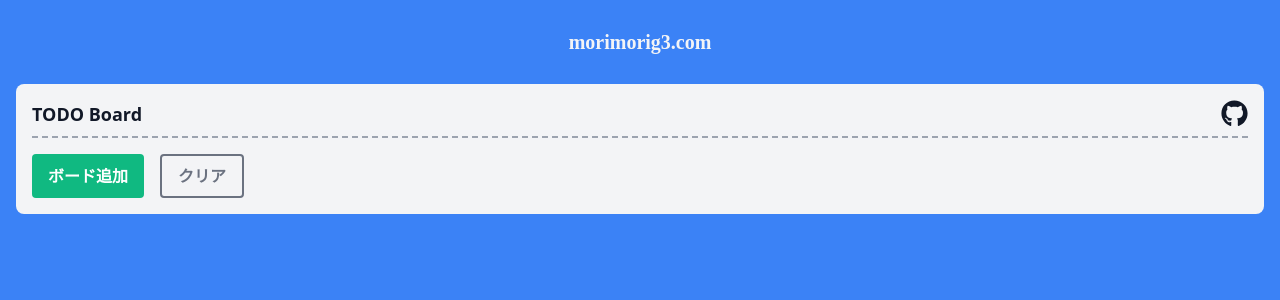
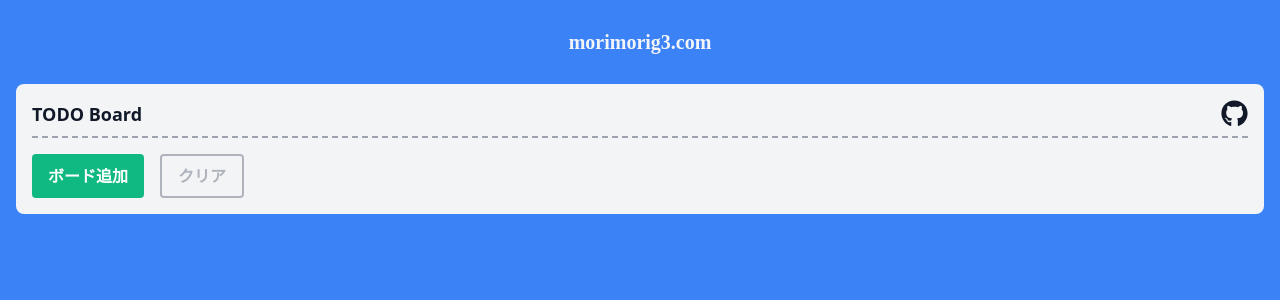
Before and after one commit to morimorig3/todo-board, a React (Create React App) app: page / in a window 1280 px wide. Shown: the top 300 px of the page. Built offline with nearby package versions, Linux system fonts and the light colour scheme.

Commit message:
ボード数0の時にクリアボタンを押せないように修正

```diff
--- a/src/components/totoapp/TodoApp.tsx
+++ b/src/components/totoapp/TodoApp.tsx
@@ -16,10 +16,9 @@ const TodoApp: VFC = () => {
     addTask,
     deleteTask,
   } = useTodoData();
+
   const [isOpen, openModal, closeModal] = useModal();
   const [isAdding, startAdding, finishAdding] = useAdding();
-
-  const clearData = () => resetTodoData();
 
   return (
     <div>
@@ -39,16 +38,25 @@ const TodoApp: VFC = () => {
             ボード追加
           </button>
         )}
+        {todoData.length ? (
           <button
             className="border-2 border-gray-500 hover:border-transparent hover:bg-gray-500 text-gray-500 hover:text-gray-100 transition-colors font-bold py-2 px-4 rounded"
             onClick={openModal}
           >
             クリア
           </button>
+        ) : (
+          <button
+            className="border-2 border-gray-500 text-gray-500 hover:text-gray-100 font-bold py-2 px-4 rounded pointer-events-none opacity-50"
+            onClick={openModal}
+          >
+            クリア
+          </button>
+        )}
         <Modalwindow
           modalIsOpen={isOpen}
           closeModal={closeModal}
-          executeFunc={clearData}
+          executeFunc={resetTodoData}
           modaltext="すべてのボードを削除しますか？"
         />
       </div>
```
Lines whose indentation alone changed are shown as unchanged.
